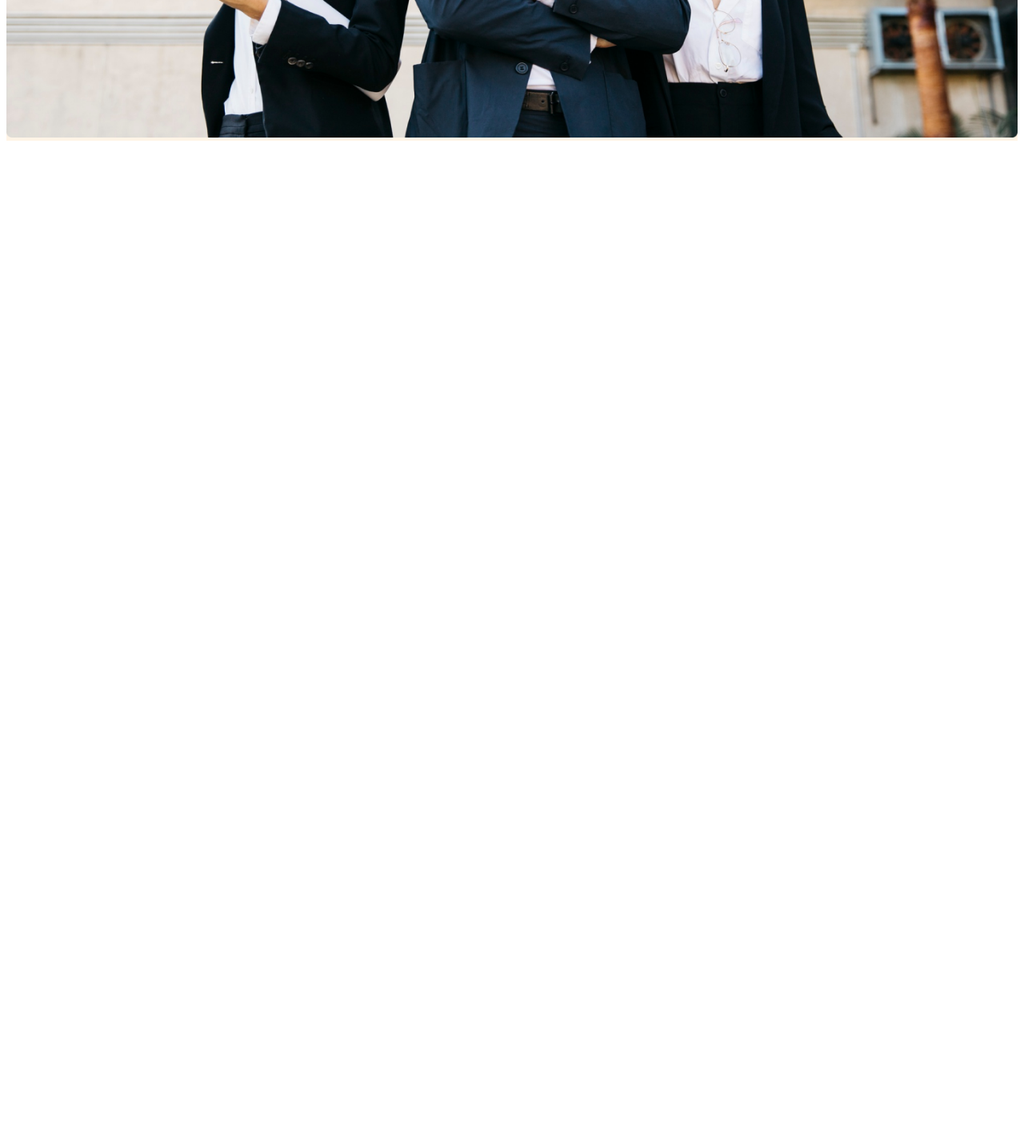
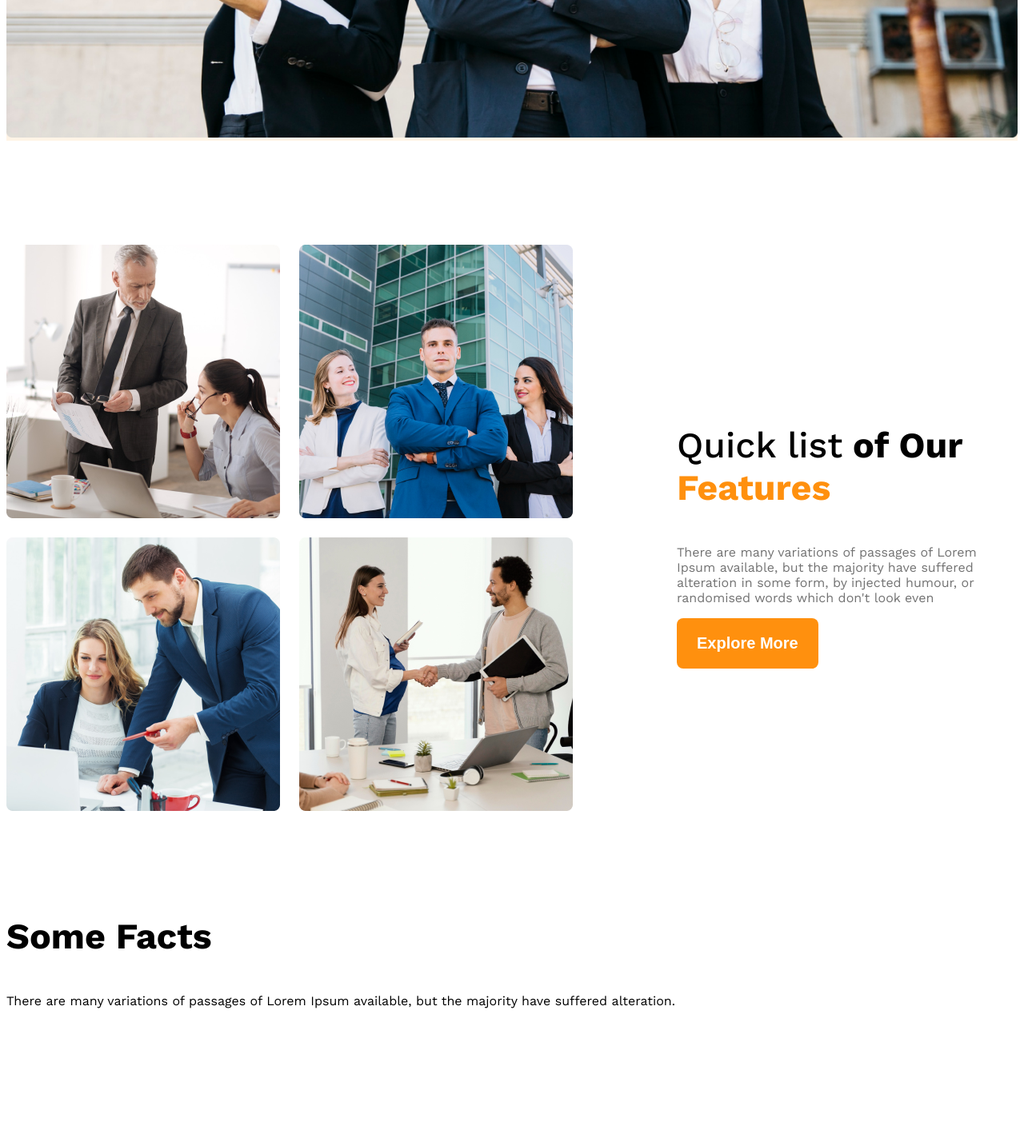
Before and after one commit to Fatima-Nurjahan/G3-Responsive-Website, a plain HTML site: page index.html in a window 1280 px wide. Shown: the part 851-2274 px from the top of the page at 80% size. Before the commit the page ends 1035 px from the top, so only its background shows below. Drawn offline with nearby package versions, Linux system fonts and the light colour scheme; a web font is replaced by a local one.

Commit message:
made feature section responsive and fact section added

```diff
--- a/Styles/architect.css
+++ b/Styles/architect.css
@@ -11,6 +11,10 @@
 /* Shared Styles */
 .display-flex{
     display: flex;
+}
+
+.text-primary{
+    color: #FF900E;
 }
 /* dark02 */
 .text-gray{
@@ -34,7 +38,18 @@
     border: none;
     border-radius: 8px;
 }
+main{
+    max-width: 1440px;
+    margin: 0 auto;
+}
 /* Header Styles */
+main > section{
+    margin-top: 130px;
+}
+.section-title{
+    font-size: 2.8rem;
+    font-weight: 700;
+}
 
 /* navbar related Styles */
 
@@ -76,11 +91,45 @@
 .banner-image{
     width: 100%;
 }
+/* team and feature related style */
+.teams{
+    align-items: center;
+}
+.team-image-container{
+    display: grid;
+    grid-template-columns: repeat(2,1fr);
+    row-gap: 24px;
+    column-gap: 24px;
+}
+.our-features{
+    margin-left: 130px;
+    max-width: 530px;
+}
 
+#quick-list{
+    font-weight: 500;
+}
 /* Responsive Media Query */
 
 @media screen and (max-width: 576px) {
-    .navbar, .nav-links{
+    .navbar,
+    .nav-links,
+    .teams
+    {
+        flex-direction: column;
+    }
+    .team-image-container{
+        grid-template-columns: repeat(1, 1fr);
+    }
+    .our-features{
+        margin-left: 20px;
+    }
+}
+
+/* Medium Size device*/
+
+@media screen and (min-width: 576px) and (max-width: 992px){
+    .teams{
         flex-direction: column;
     }
 }
--- a/index.html
+++ b/index.html
@@ -34,7 +34,52 @@
         </div>
     </header>
     <main>
+        <!-- Teams Section -->
+        <section class="teams display-flex">
+            <div class="team-image-container">
+                <img src="images/team1.png" alt="">
+                <img src="images/team2.png" alt="">
+                <img src="images/team3.png" alt="">
+                <img src="images/team4.png" alt="">
+            </div>
+            <div class="our-features">
+                <h3 class="section-title"><span id="quick-list" class="text-light-grey">Quick list</span><span> of Our</span> <span class="text-primary">Features</span></h3>
+                <p class="feature-description text-light-gray">There are many variations of passages of Lorem Ipsum available, but the majority have suffered alteration in some form, by injected humour, or randomised words which don't look even</p>
+                <button class="btn-primary">Explore More</button>
+            </div>
+        </section>
+        <!-- Features will enjoy -->
+        <section>
+            <h3 class="section-title">Some Facts</h3>
+            <p class="text-light-grey">There are many variations of passages of Lorem Ipsum available, but the majority have suffered alteration.</p>
+            <div class="facts-container">
+                <!-- .fact*4>img.fact-icon+h4.fact-number+h5.fact-name -->
+                 <div class="fact">
+                    <img src="" alt="" class="fact-icon">
+                    <h4 class="fact-number"></h4>
+                    <h5 class="fact-name"></h5>
+                 </div>
+                 <div class="fact">
+                    <img src="" alt="" class="fact-icon">
+                    <h4 class="fact-number"></h4>
+                    <h5 class="fact-name"></h5>
+                 </div>
+                 <div class="fact">
+                    <img src="" alt="" class="fact-icon">
+                    <h4 class="fact-number"></h4>
+                    <h5 class="fact-name"></h5>
+                 </div>
+                 <div class="fact">
+                    <img src="" alt="" class="fact-icon">
+                    <h4 class="fact-number"></h4>
+                    <h5 class="fact-name"></h5>
+                 </div>
+            </div>
+        </section>
+        <!-- Some Facts -->
+        <section class="some-facts">
 
+        </section>
     </main>
     <footer>
 
```
